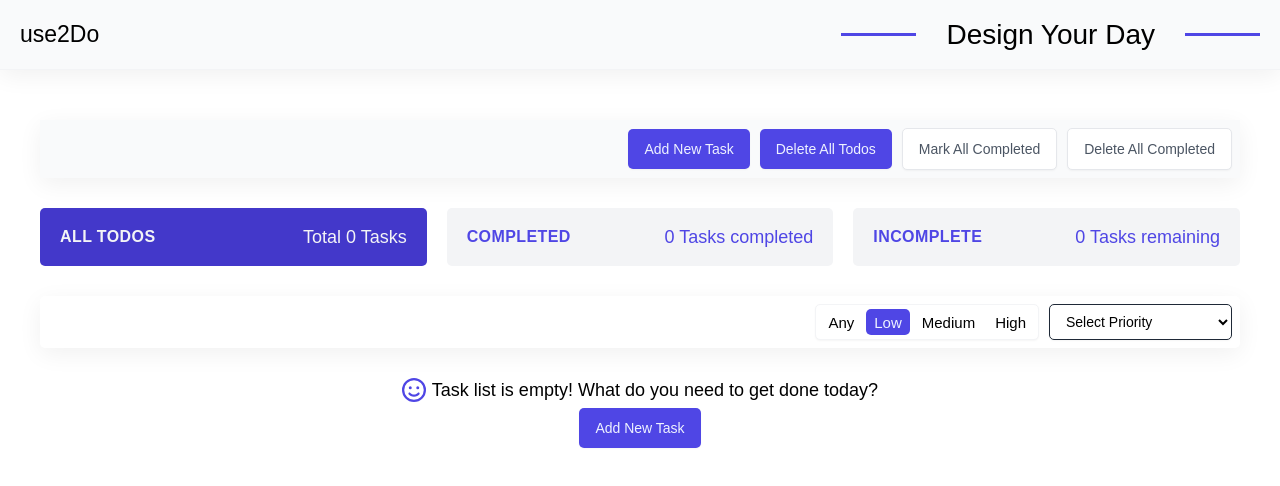
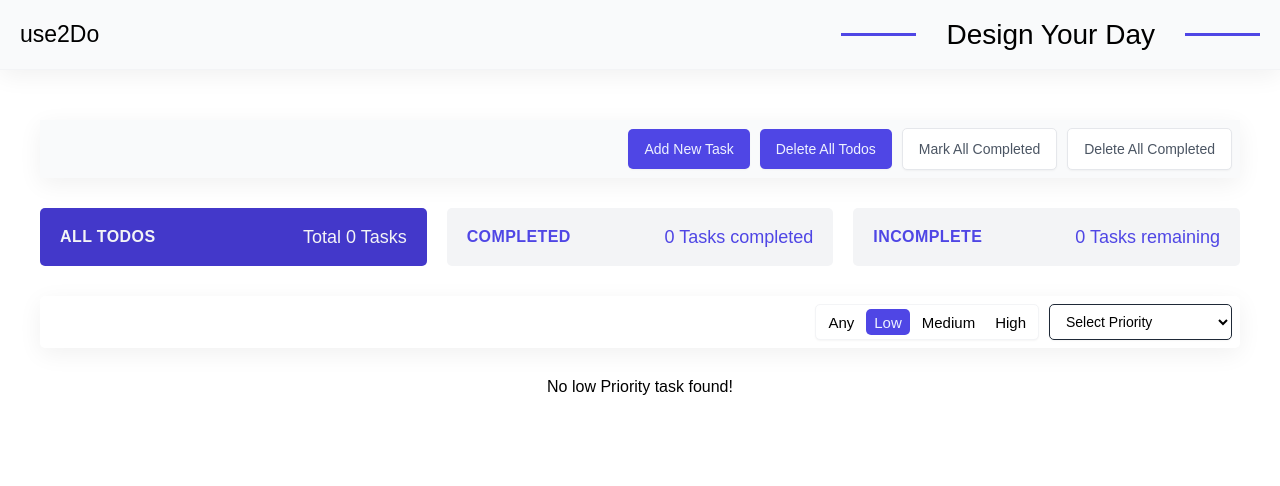
Before and after one commit to rajib18197/use2Do, a React (Vite) app: page / in a window 1280 px wide. Both pictures are taken after a click on the button "Low". Shown: the top 486 px of the page. Built offline with nearby package versions, Linux system fonts and the light colour scheme.

Commit message:
handle some edge cases such as when no completed task found, when user in completed status tab and delete all tasks then reset the status, priority and sort data back to initial state

```diff
--- a/src/features/todos/DeleteAllTodos.jsx
+++ b/src/features/todos/DeleteAllTodos.jsx
@@ -2,7 +2,19 @@ import Button from "../../ui/Button";
 import ConfirmDelete from "../../ui/ConfirmDelete";
 import Modal from "../../ui/Modal";
 
-export default function DeleteAllTodos({ onDeleteAllTodos }) {
+export default function DeleteAllTodos({
+  onDeleteAllTodos,
+  onPriorityReset,
+  onStatusReset,
+  onSortReset,
+}) {
+  function handleDeleteAll() {
+    onDeleteAllTodos({ type: "DELETE_ALL_TODOS" });
+    // Back to initial State
+    onPriorityReset("any");
+    onStatusReset("all");
+    onSortReset("");
+  }
   return (
     <div>
       <Modal>
@@ -10,9 +22,7 @@ export default function DeleteAllTodos({ onDeleteAllTodos }) {
           <Button>Delete All Todos</Button>
         </Modal.Open>
         <Modal.Window>
-          <ConfirmDelete
-            onDelete={() => onDeleteAllTodos({ type: "DELETE_ALL_TODOS" })}
-          >
+          <ConfirmDelete onDelete={() => handleDeleteAll()}>
             Are you sure you want to delete all todos permanently? This action
             cannot be undone.
           </ConfirmDelete>
--- a/src/features/todos/TodosLayout.jsx
+++ b/src/features/todos/TodosLayout.jsx
@@ -55,7 +55,7 @@ export default function TodosLayout() {
   if (status === "inComplete")
     filteredTodos = filteredTodos.filter((todo) => !todo.completed);
 
-  // console.log(filteredTodos);
+  console.log(status, priority, sort);
 
   // 2) Sorting
   let sortedTodos = filteredTodos;
@@ -75,15 +75,20 @@ export default function TodosLayout() {
     setStatus(value);
   }
 
-  function handleSort(e) {
-    setSortBy(e.target.value);
+  function handleSort(value) {
+    setSortBy(value);
   }
 
   return (
     <div className={styles.layout}>
       <TodosActions>
         <AddNewTask onAddTask={dispatch} />
-        <DeleteAllTodos onDeleteAllTodos={dispatch} />
+        <DeleteAllTodos
+          onDeleteAllTodos={dispatch}
+          onPriorityReset={handleChange}
+          onStatusReset={handleStatusChange}
+          onSortReset={handleSort}
+        />
         <MarkAllCompleted onAllCompleted={dispatch} />
         <DeleteAllCompleted onDeleteAllCompleted={dispatch} todos={todos} />
       </TodosActions>
@@ -108,7 +113,12 @@ export default function TodosLayout() {
         />
       </TodosOperations>
 
-      <TodosList todos={sortedTodos} dispatch={dispatch} />
+      <TodosList
+        todos={sortedTodos}
+        dispatch={dispatch}
+        status={status}
+        priority={priority}
+      />
     </div>
   );
 }
--- a/src/features/todos/TodosList.jsx
+++ b/src/features/todos/TodosList.jsx
@@ -1,8 +1,17 @@
+import AlertMessage from "../../ui/AlertMessage";
 import Empty from "../../ui/Empty";
 import TodoItem from "./TodoItem";
 import styles from "./TodosList.module.css";
 
-export default function TodosList({ todos, dispatch }) {
+export default function TodosList({ todos, dispatch, status, priority }) {
+  if (status !== "all" && todos.length === 0) {
+    return <AlertMessage>No {status} task found!</AlertMessage>;
+  }
+
+  if (priority !== "any" && todos.length === 0) {
+    return <AlertMessage>No {priority} Priority task found!</AlertMessage>;
+  }
+
   if (todos.length === 0)
     return (
       <Empty onAddTask={dispatch}>
--- /dev/null
+++ b/src/ui/AlertMessage.jsx
@@ -0,0 +1,9 @@
+import styles from "./AlertMessage.module.css";
+
+export default function AlertMessage({ children }) {
+  return (
+    <div className={styles.message}>
+      <p>{children}</p>
+    </div>
+  );
+}
--- /dev/null
+++ b/src/ui/AlertMessage.module.css
@@ -0,0 +1,4 @@
+.message {
+  font-size: 1.6rem;
+  text-align: center;
+}
--- a/src/ui/SortBy.jsx
+++ b/src/ui/SortBy.jsx
@@ -3,7 +3,11 @@ import Select from "./Select";
 export default function SortBy({ options, currentSortValue, onSort }) {
   return (
     <div>
-      <Select options={options} value={currentSortValue} onSelect={onSort} />
+      <Select
+        options={options}
+        value={currentSortValue}
+        onSelect={(e) => onSort(e.target.value)}
+      />
     </div>
   );
 }
```
